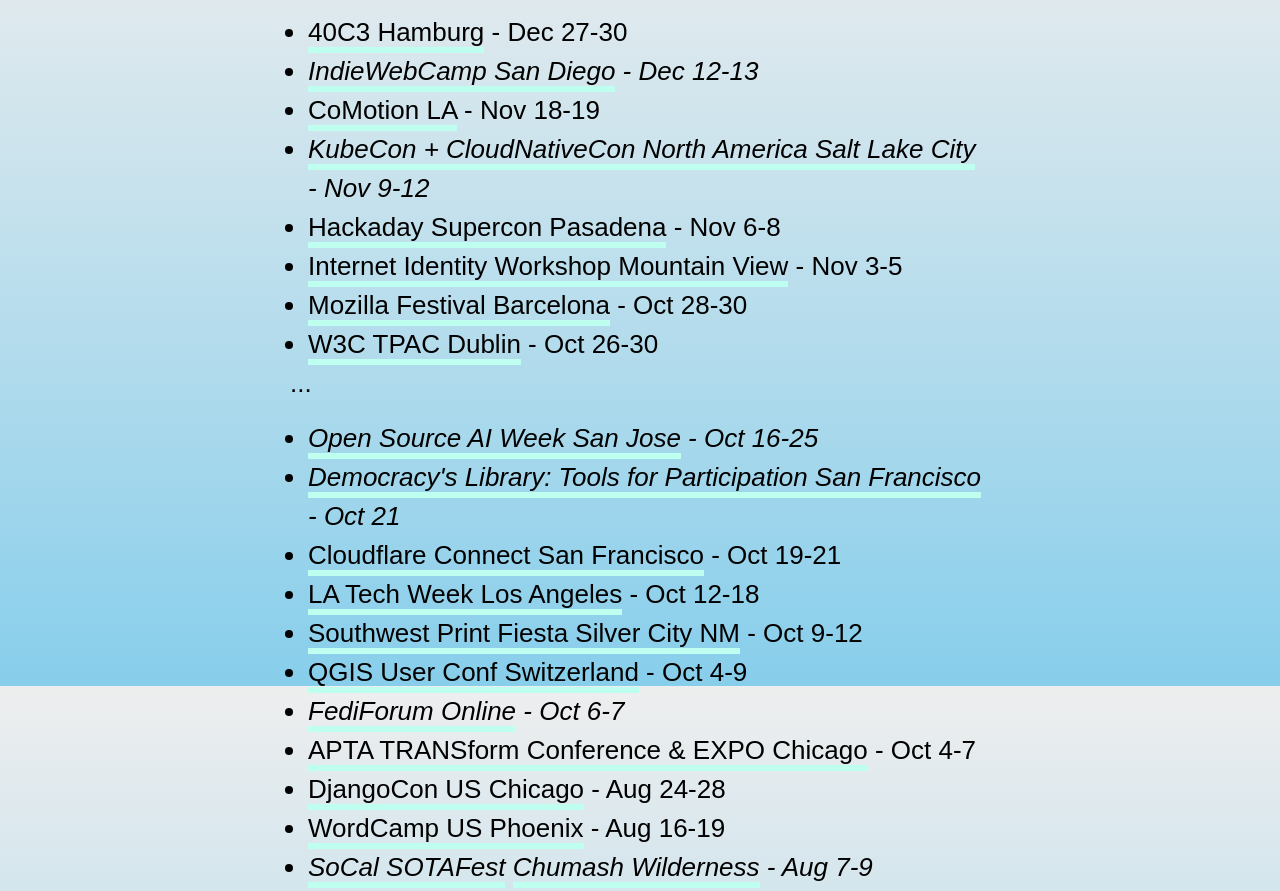
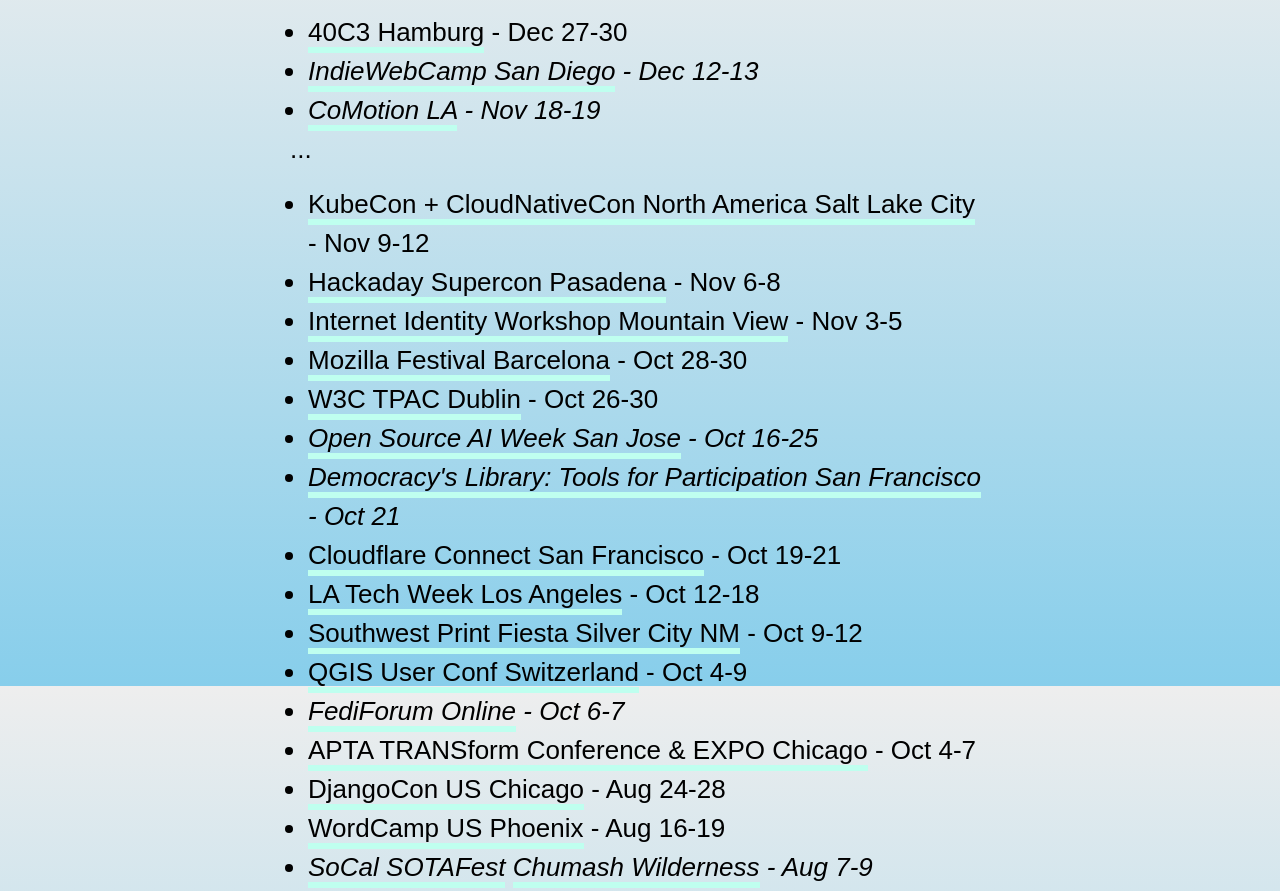
Before and after one commit to here/mikewaggoner.com, a plain HTML site: page docs/index.html in a window 1280 px wide. Shown: the part 2514-3405 px from the top of the page. Drawn offline with Linux system fonts and the light colour scheme.

Commit message:
Move events break to current; mark CoMotion attending, KubeCon not
Co-Authored-By: Claude Opus 5.5 <noreply@anthropic.com>
Claude-Session: https://claude.ai/code/session_01EVmfX6pTawozYhM8ubdHRc

```diff
--- a/docs/index.html
+++ b/docs/index.html
@@ -166,17 +166,17 @@
           <ul>
             <li><a href="https://events.ccc.de/en/category/40c3/">40C3 Hamburg</a> - Dec 27-30</li>
             <li><i><a href="https://indieweb.org/2026/SD">IndieWebCamp San Diego</a> - Dec 12-13</i></li>
-            <li><a href="https://www.comotionglobal.com/los-angeles26">CoMotion LA</a> - Nov 18-19</li>
-            <li><i><a href="https://events.linuxfoundation.org/kubecon-cloudnativecon-north-america/">KubeCon + CloudNativeCon North America Salt Lake City</a> - Nov 9-12</i></li>
-            <li><a href="https://hackaday.com/2026/09/23/2026-hackaday-supercon-announcing-our-first-round-of-speakers/">Hackaday Supercon Pasadena</a> - Nov 6-8</li>
-            <li><a href="https://internetidentityworkshop.com/">Internet Identity Workshop Mountain View</a> - Nov 3-5</li>
-            <li><a href="https://www.mozillafestival.org/en/">Mozilla Festival Barcelona</a> - Oct 28-30</li>
-            <li><a href="https://www.w3.org/news-events/tpac/2026/">W3C TPAC Dublin</a> - Oct 26-30</li>
+            <li><i><a href="https://www.comotionglobal.com/los-angeles26">CoMotion LA</a> - Nov 18-19</i></li>
           </ul>
           <p>
             ...
           </p>
           <ul>
+            <li><a href="https://events.linuxfoundation.org/kubecon-cloudnativecon-north-america/">KubeCon + CloudNativeCon North America Salt Lake City</a> - Nov 9-12</li>
+            <li><a href="https://hackaday.com/2026/09/23/2026-hackaday-supercon-announcing-our-first-round-of-speakers/">Hackaday Supercon Pasadena</a> - Nov 6-8</li>
+            <li><a href="https://internetidentityworkshop.com/">Internet Identity Workshop Mountain View</a> - Nov 3-5</li>
+            <li><a href="https://www.mozillafestival.org/en/">Mozilla Festival Barcelona</a> - Oct 28-30</li>
+            <li><a href="https://www.w3.org/news-events/tpac/2026/">W3C TPAC Dublin</a> - Oct 26-30</li>
             <li><i><a href="https://events.linuxfoundation.org/open-source-ai-week/">Open Source AI Week San Jose</a> - Oct 16-25</i></li>
             <li><i><a href="https://blog.archive.org/2026/08/17/registration-is-now-open-for-internet-archives-annual-celebration/">Democracy's Library: Tools for Participation San Francisco</a> - Oct 21</i></li>
             <li><a href="https://www.cloudflare.com/connect/">Cloudflare Connect San Francisco</a> - Oct 19-21</li>
```
